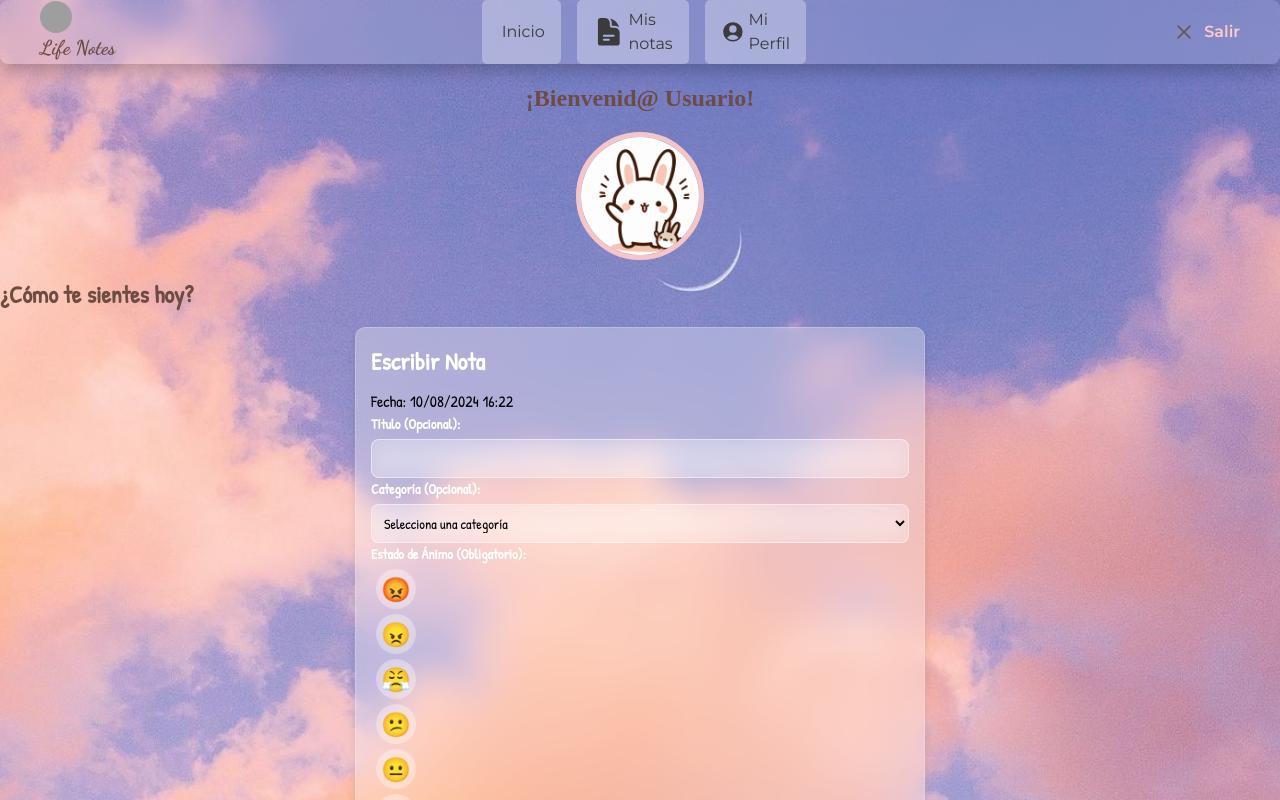
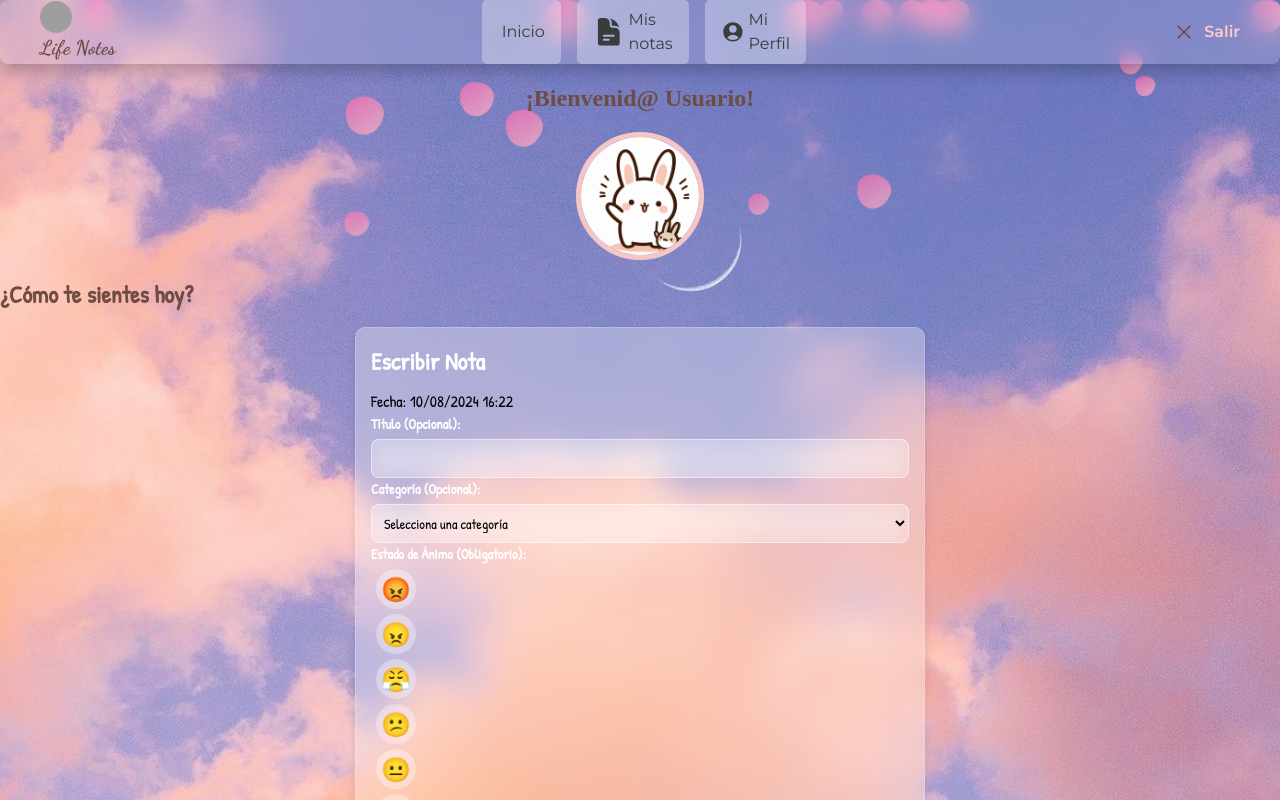
Before and after one commit to DavidTorres09/LifeNotes, a React (Vite) app in the folder Front/: page / in a window 1280 px wide. Shown: the top 800 px of the page. Built offline with nearby package versions, Linux system fonts and the light colour scheme; grey boxes are pictures that could not be loaded.

Commit message:
Falling leaves animation

```diff
--- /dev/null
+++ b/Front/src/components/utils/SakuraLeaves.tsx
@@ -0,0 +1,37 @@
+import React, { useEffect, useRef } from 'react';
+import '../../styles/leavesFalling.css';
+
+const SakuraLeaves: React.FC = () => {
+    const containerRef = useRef<HTMLDivElement>(null);
+
+    useEffect(() => {
+      const container = containerRef.current;
+      if (container) {
+      const numLeaves = 20;
+      for (let i = 0; i < numLeaves; i++) {
+        const leaf = document.createElement('div');
+        leaf.className = 'sakura';
+        leaf.style.left = `${Math.random() * 100}vw`;
+        leaf.style.animationDuration = `${Math.random() * 10 + 15}s`;
+        leaf.style.animationDelay = `${Math.random() * 10}s`;
+        leaf.style.width = `${Math.random() * 20 + 20}px`;
+        leaf.style.height = leaf.style.width;
+
+
+        leaf.style.animationName = 'fallVariation';
+
+        container.appendChild(leaf);
+      }
+    }
+
+      return () => {
+        if (container) {
+          container.innerHTML = '';
+        }
+      };
+    }, []);
+
+    return <div className="sakura-container" ref={containerRef}></div>;
+  };
+
+export default SakuraLeaves;
--- a/Front/src/pages/Index.tsx
+++ b/Front/src/pages/Index.tsx
@@ -3,6 +3,7 @@ import NavBarDefault from '../components/navbars/NavBarDefault';
 import '../styles/index.css';
 import WelcomeMessage from '../components/RandomGreeting';
 import NoteWriter from '../components/NoteWriter';
+import SakuraLeaves from '../components/utils/SakuraLeaves';
 
 
 export const Index: React.FC = () => {
@@ -12,6 +13,7 @@ export const Index: React.FC = () => {
             <WelcomeMessage username="Usuario" />
             <h2 className='card-title text-center'>¿Cómo te sientes hoy?</h2>
             <NoteWriter />
+            <SakuraLeaves />
         </div>
     );
 }
--- /dev/null
+++ b/Front/src/styles/leavesFalling.css
@@ -0,0 +1,49 @@
+.sakura-container {
+  position: fixed;
+  top: 0;
+  left: 0;
+  width: 100%;
+  height: 100%;
+  pointer-events: none;
+  overflow: hidden;
+  z-index: -1;
+}
+
+.sakura {
+    position: absolute;
+    width: 30px;
+    height: 30px;
+    background: linear-gradient(to bottom right, #ff69b4, #ffb6c1);
+    border-radius: 50% 50% 50% 50% / 40% 40% 60% 60%;
+    border: 1px solid linear-gradient(to bottom right, #d95999, #cc9099);
+    transform: rotate(-45deg) 100% 50%, 50% 100%, 0% 50%;
+    opacity: 0.8;
+    animation: fallVariation linear infinite;
+  }
+
+  @keyframes fallVariation {
+    0% {
+      transform: translateY(-10vh) rotate(0deg) translateX(0);
+      opacity: 0.8;
+    }
+    20% {
+      transform: translateY(20vh) rotate(15deg) translateX(-20px);
+      opacity: 0.7;
+    }
+    40% {
+      transform: translateY(40vh) rotate(30deg) translateX(20px);
+      opacity: 0.6;
+    }
+    60% {
+      transform: translateY(60vh) rotate(45deg) translateX(-15px);
+      opacity: 0.5;
+    }
+    80% {
+      transform: translateY(80vh) rotate(60deg) translateX(10px);
+      opacity: 0.4;
+    }
+    100% {
+      transform: translateY(100vh) rotate(75deg) translateX(0);
+      opacity: 0;
+    }
+  }
```
